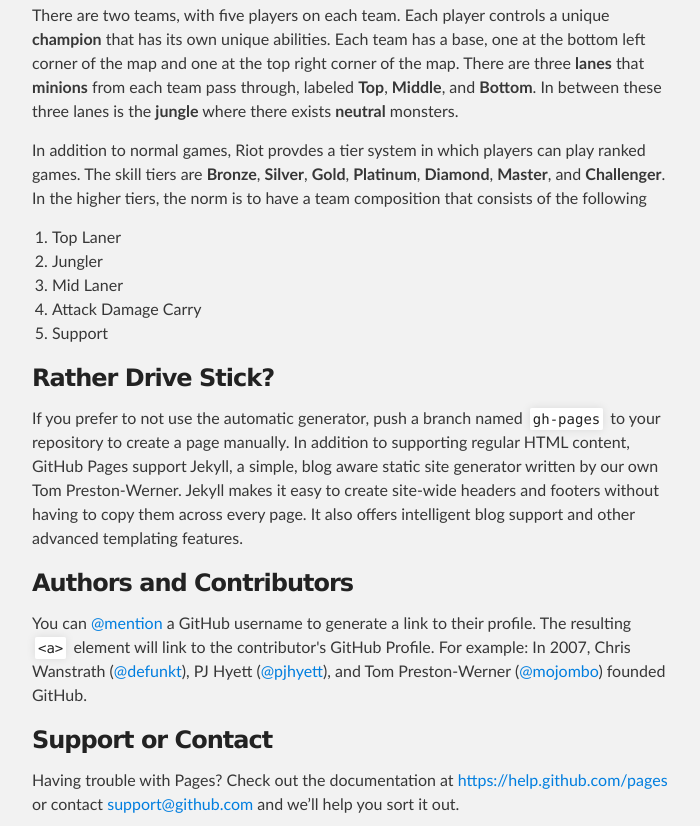
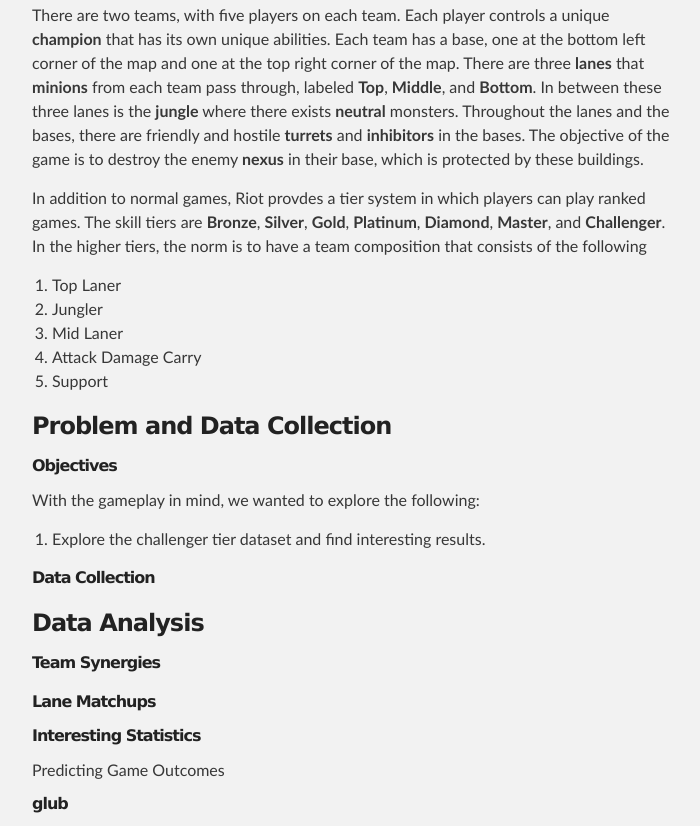
Before and after one commit to georgewu2/cs109-project, a plain HTML site: page index.html in a window 1280 px wide. Shown: the part 654-1480 px from the top of the page, without its empty margins (288-988 px from the left). Drawn offline with Linux system fonts and the light colour scheme.

Commit message:
laying out structure of website

```diff
--- a/index.html
+++ b/index.html
@@ -49,7 +49,7 @@
 
 <h6>Gameplay</h6>
 <p>
-  There are two teams, with five players on each team. Each player controls a unique <strong>champion</strong> that has its own unique abilities. Each team has a base, one at the bottom left corner of the map and one at the top right corner of the map. There are three <strong>lanes</strong> that <strong>minions</strong> from each team pass through, labeled <strong>Top</strong>, <strong>Middle</strong>, and <strong>Bottom</strong>. In between these three lanes is the <strong>jungle</strong> where there exists <strong>neutral</strong> monsters.
+  There are two teams, with five players on each team. Each player controls a unique <strong>champion</strong> that has its own unique abilities. Each team has a base, one at the bottom left corner of the map and one at the top right corner of the map. There are three <strong>lanes</strong> that <strong>minions</strong> from each team pass through, labeled <strong>Top</strong>, <strong>Middle</strong>, and <strong>Bottom</strong>. In between these three lanes is the <strong>jungle</strong> where there exists <strong>neutral</strong> monsters. Throughout the lanes and the bases, there are friendly and hostile <strong>turrets</strong> and <strong>inhibitors</strong> in the bases. The objective of the game is to destroy the enemy <strong>nexus</strong> in their base, which is protected by these buildings.
 </p>
 
 <p>
@@ -64,21 +64,42 @@
 </p>
 
 <h3>
-<a id="rather-drive-stick" class="anchor" href="#rather-drive-stick" aria-hidden="true"><span class="octicon octicon-link"></span></a>Rather Drive Stick?</h3>
+<a id="problem-data-collection" class="anchor" href="#problem-data-collection" aria-hidden="true"><span class="octicon octicon-link"></span></a>Problem and Data Collection</h3>
 
-<p>If you prefer to not use the automatic generator, push a branch named <code>gh-pages</code> to your repository to create a page manually. In addition to supporting regular HTML content, GitHub Pages support Jekyll, a simple, blog aware static site generator written by our own Tom Preston-Werner. Jekyll makes it easy to create site-wide headers and footers without having to copy them across every page. It also offers intelligent blog support and other advanced templating features.</p>
+<h6>Objectives</h6>
+
+<p>
+  With the gameplay in mind, we wanted to explore the following:
+  <ol type="1">
+    <li>Explore the challenger tier dataset and find interesting results.</li>
+  </ol>
+</p>
+
+<h6>Data Collection</h6>
+<p>
+
+</p>
 
 <h3>
-<a id="authors-and-contributors" class="anchor" href="#authors-and-contributors" aria-hidden="true"><span class="octicon octicon-link"></span></a>Authors and Contributors</h3>
+<a id="data-analysis" class="anchor" href="#data-analysis" aria-hidden="true"><span class="octicon octicon-link"></span></a>Data Analysis</h3>
 
-<p>You can <a href="https://github.com/blog/821" class="user-mention">@mention</a> a GitHub username to generate a link to their profile. The resulting <code>&lt;a&gt;</code> element will link to the contributor's GitHub Profile. For example: In 2007, Chris Wanstrath (<a href="https://github.com/defunkt" class="user-mention">@defunkt</a>), PJ Hyett (<a href="https://github.com/pjhyett" class="user-mention">@pjhyett</a>), and Tom Preston-Werner (<a href="https://github.com/mojombo" class="user-mention">@mojombo</a>) founded GitHub.</p>
 
-<h3>
-<a id="support-or-contact" class="anchor" href="#support-or-contact" aria-hidden="true"><span class="octicon octicon-link"></span></a>Support or Contact</h3>
+<h6>Team Synergies</h6>
 
-<p>Having trouble with Pages? Check out the documentation at <a href="https://help.github.com/pages">https://help.github.com/pages</a> or contact <a href="mailto:support@github.com">support@github.com</a> and we’ll help you sort it out.</p>
-      </section>
-    </div>
+<p>
+
+</p>
+
+<h6>Lane Matchups</h6>
+
+<h6>Interesting Statistics</h6>
+
+<a id="predicting" class="anchor" href="#prediction" aria-hidden="true"><span class="octicon octicon-link"></span></a>Predicting Game Outcomes</h3>
+
+<h6>glub</h6>
+
+</section>
+</div>
 
     <!-- FOOTER  -->
     <div id="footer_wrap" class="outer">
```
